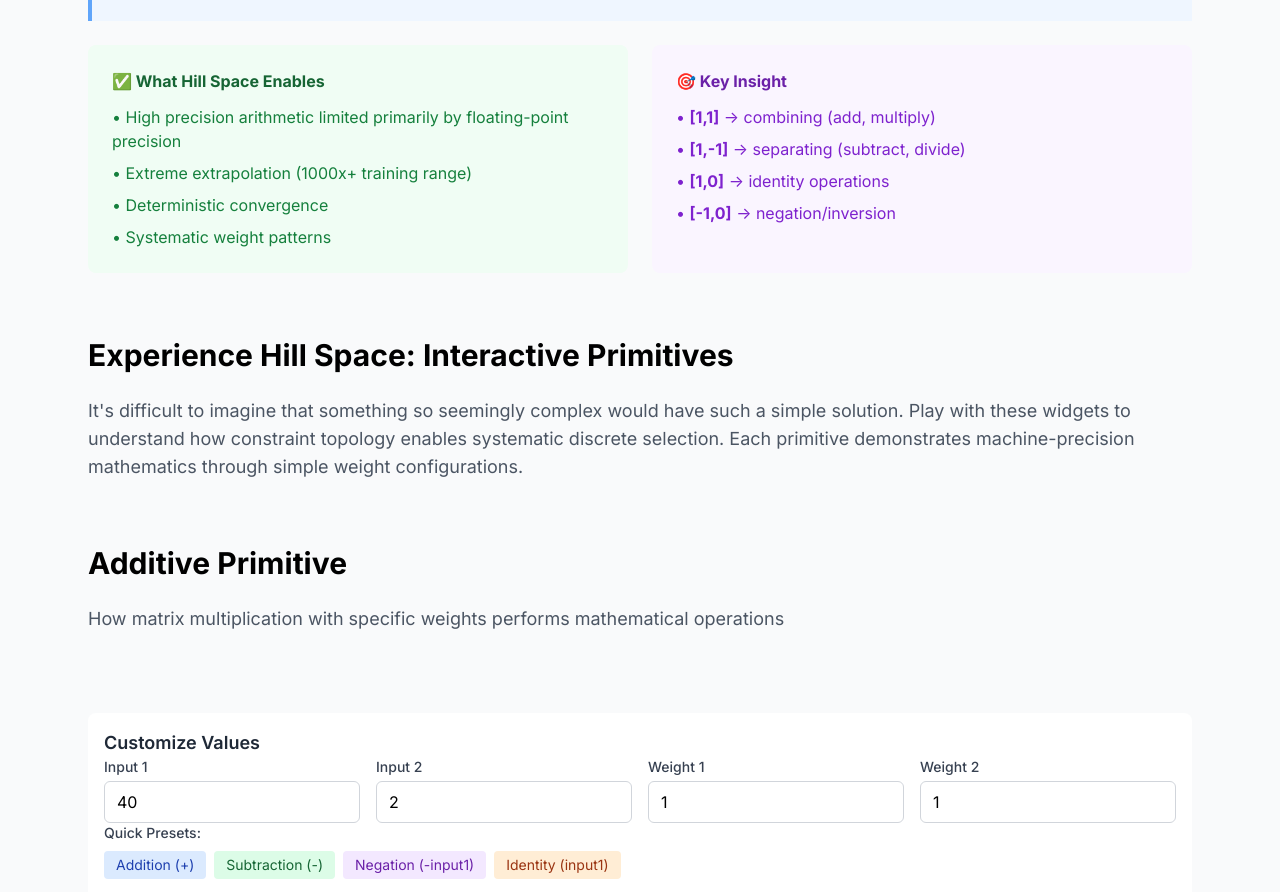
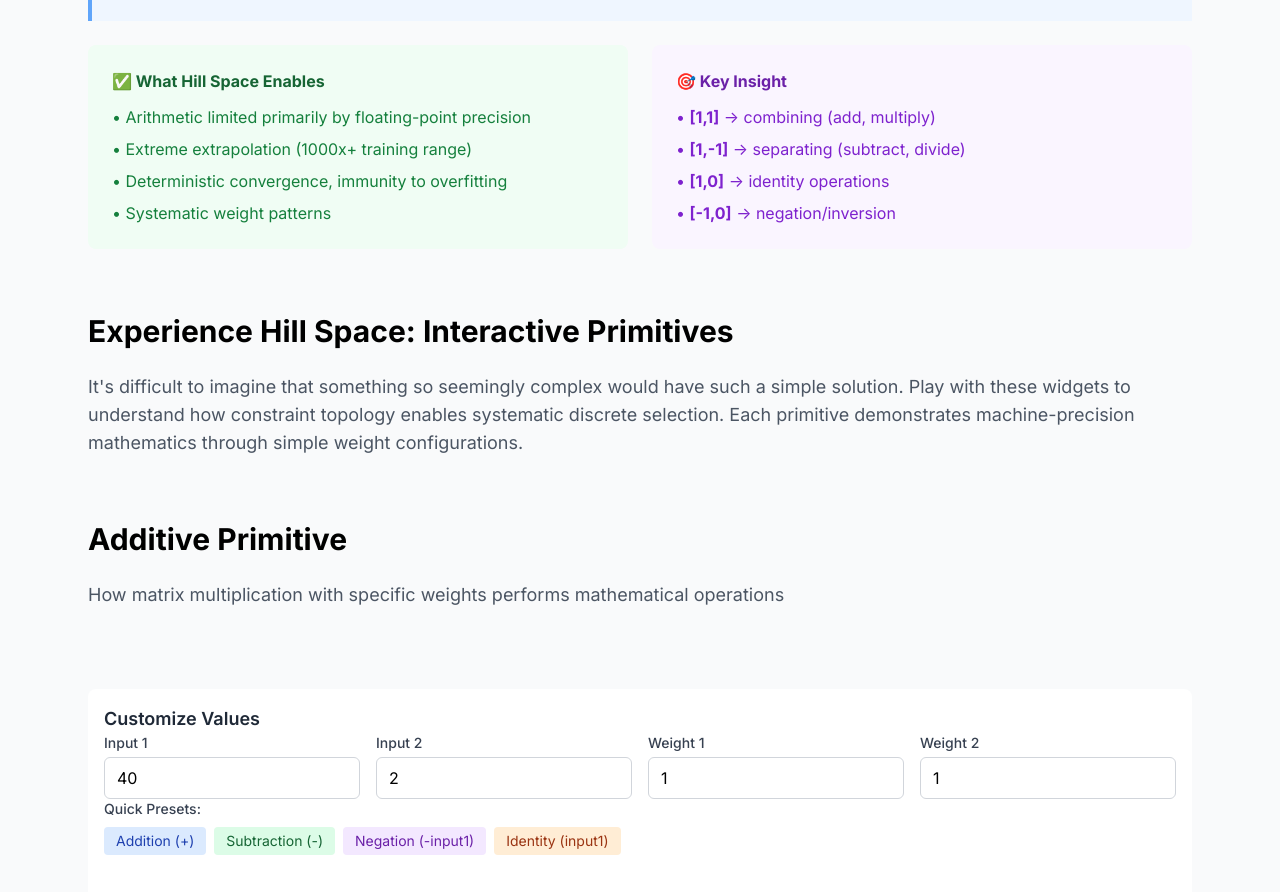
Before and after one commit to justindujardin/hillspace, a plain HTML site: page web/index.html in a window 1280 px wide. Shown: the part 1301-2193 px from the top of the page. Drawn offline with nearby package versions, Linux system fonts and the light colour scheme.

Commit message:
chore: more language tidying

```diff
--- a/web/index.html
+++ b/web/index.html
@@ -58,7 +58,7 @@
             cartography
           </p>
 
-          <!-- Hero Image Placeholder -->
+          <!-- Hero Image -->
           <div class="rounded-lg p-8 mb-8 max-w-2xl mx-auto">
             <img
               src="hill_space.png"
@@ -124,11 +124,10 @@
                 </h4>
                 <ul class="text-green-700 space-y-2">
                   <li>
-                    • High precision arithmetic limited primarily by
-                    floating-point precision
+                    • Arithmetic limited primarily by floating-point precision
                   </li>
                   <li>• Extreme extrapolation (1000x+ training range)</li>
-                  <li>• Deterministic convergence</li>
+                  <li>• Deterministic convergence, immunity to overfitting</li>
                   <li>• Systematic weight patterns</li>
                 </ul>
               </div>
```
